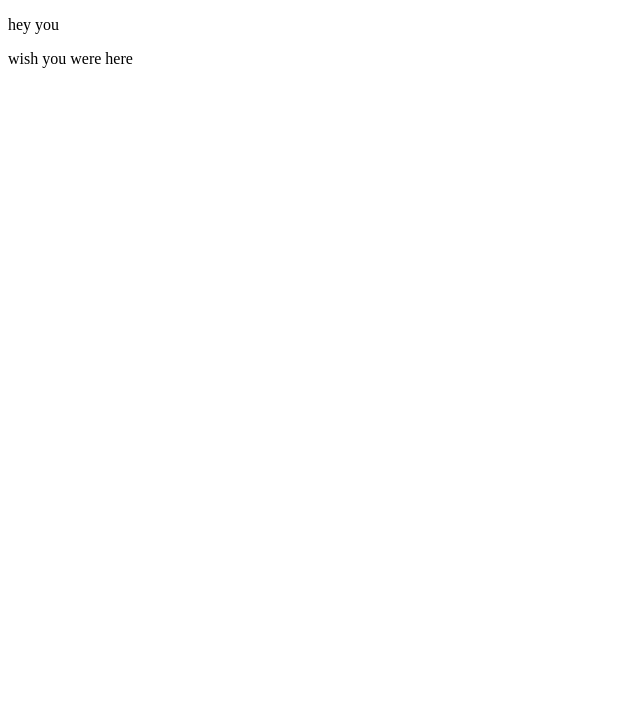
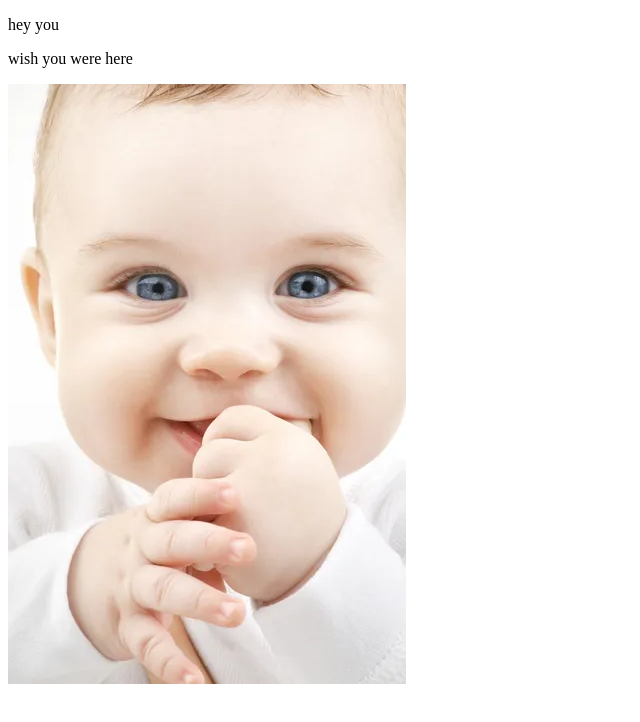
Before and after one commit to DiponMozumder/my-second-repo, a plain HTML site: page index.html in a window 1280 px wide. Shown: the whole page, without its empty margins (0-640 px from the left). Drawn offline with Linux system fonts and the light colour scheme.

Commit message:
imageadd

```diff
--- a/index.html
+++ b/index.html
@@ -9,5 +9,6 @@
 <body>
     <p>hey you</p>
     <p>wish you were here</p>
+    <img src="depositphotos_11765268-stock-photo-baby.jpg" alt="">
 </body>
 </html>
```
Also changed, not shown: depositphotos_11765268-stock-photo-baby.jpg (added).
